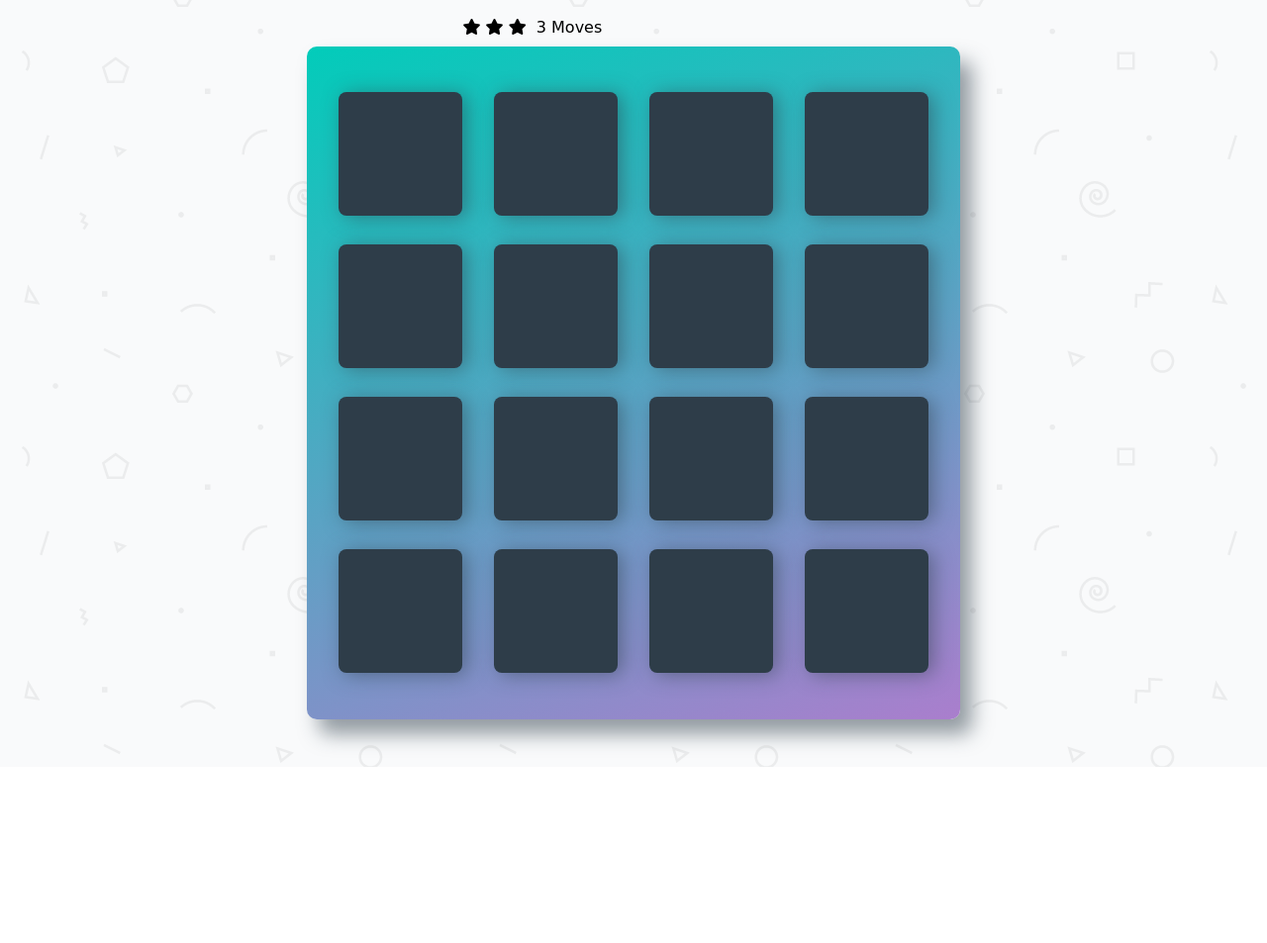
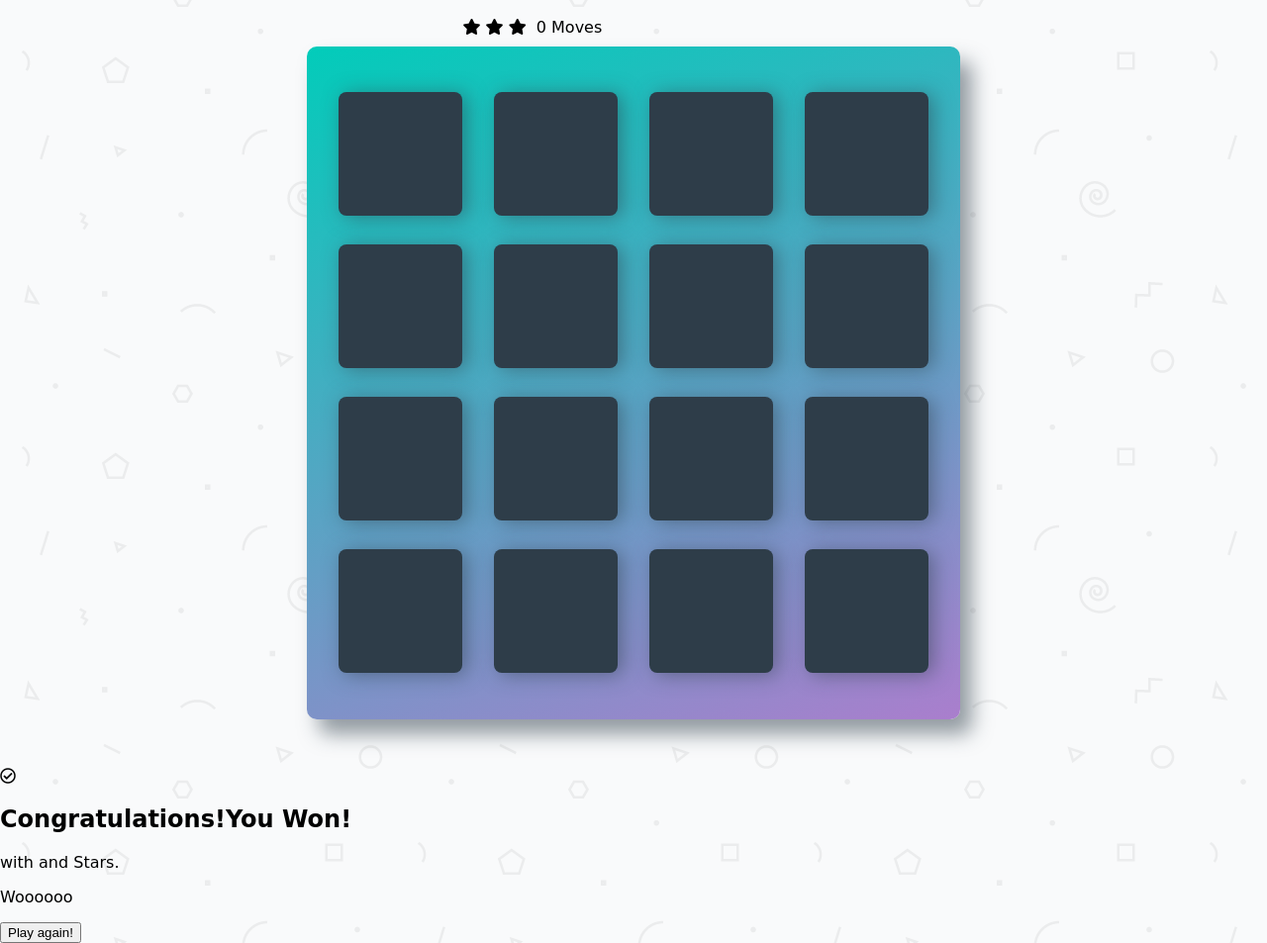
Before and after one commit to Djyer/Udacity-Study, a plain HTML site: page memory-game_zh/index.html in a window 1280 px wide. Shown: the part 68-1021 px from the top of the page at 99% size. Before the commit the page ends 843 px from the top, so only its background shows below. Drawn offline with Linux system fonts and the light colour scheme; some icons are missing.

Commit message:
添加了Congratulation等元素

```diff
--- a/memory-game_zh/index.html
+++ b/memory-game_zh/index.html
@@ -11,7 +11,7 @@
 </head>
 <body>
 
-    <div class="container">
+    <div class="container hide">
         <header>
             <h1>Matching Game</h1>
         </header>
@@ -23,7 +23,7 @@
         		<li><i class="fa fa-star"></i></li>
         	</ul>
 
-        	<span class="moves">3</span> Moves
+        	<span class="moves">0</span> Moves
 
             <div class="restart">
         		<i class="fa fa-repeat"></i>
@@ -82,6 +82,14 @@
         </ul>
     </div>
 
+    <div class="congratulations">
+        <i class="far fa-check-circle"></i>
+        <h2>Congratulations!You Won!</h2>
+        <p>with<span class="finallyMove"></span> and <span class="finallyStar"></span> Stars.</p>
+        <p>Woooooo</p>
+        <button class="refurbish">Play again!</button>
+    </div>
+
     <script src="js/app.js"></script>
 </body>
 </html>
```
